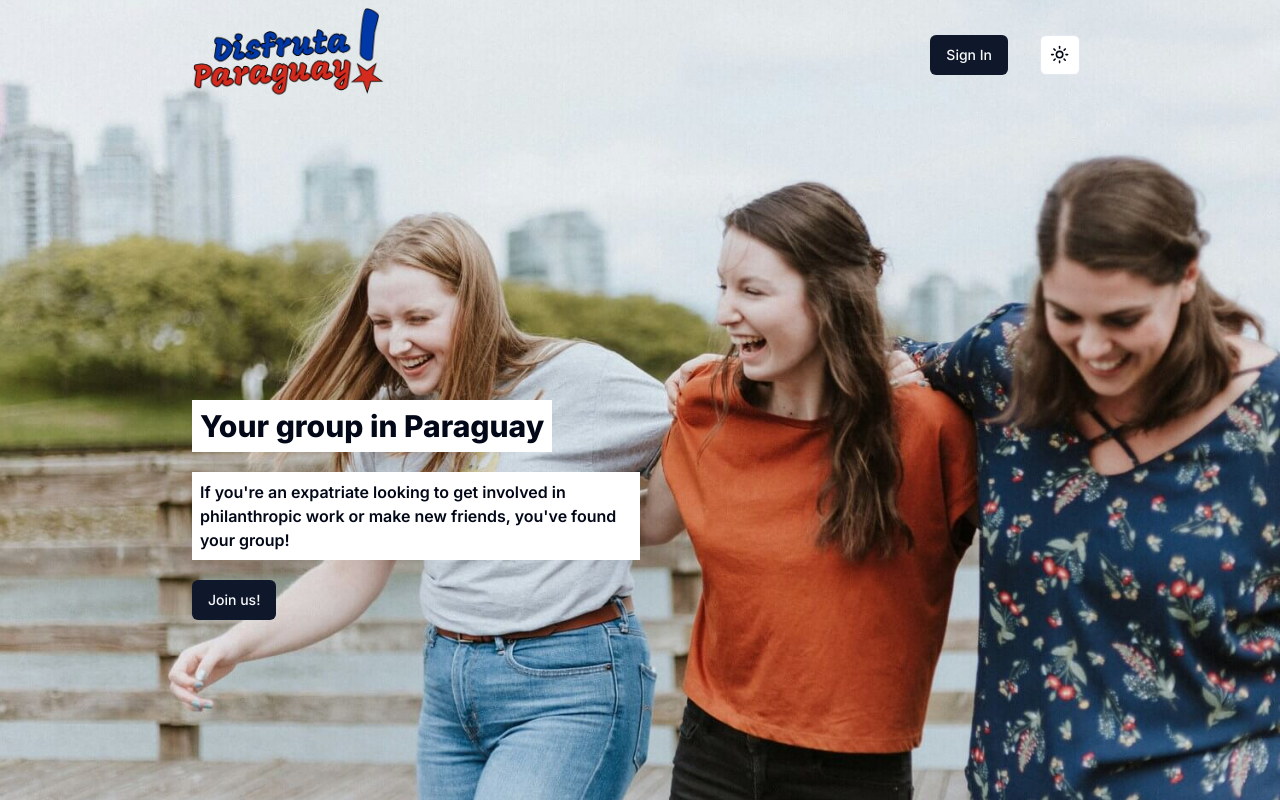
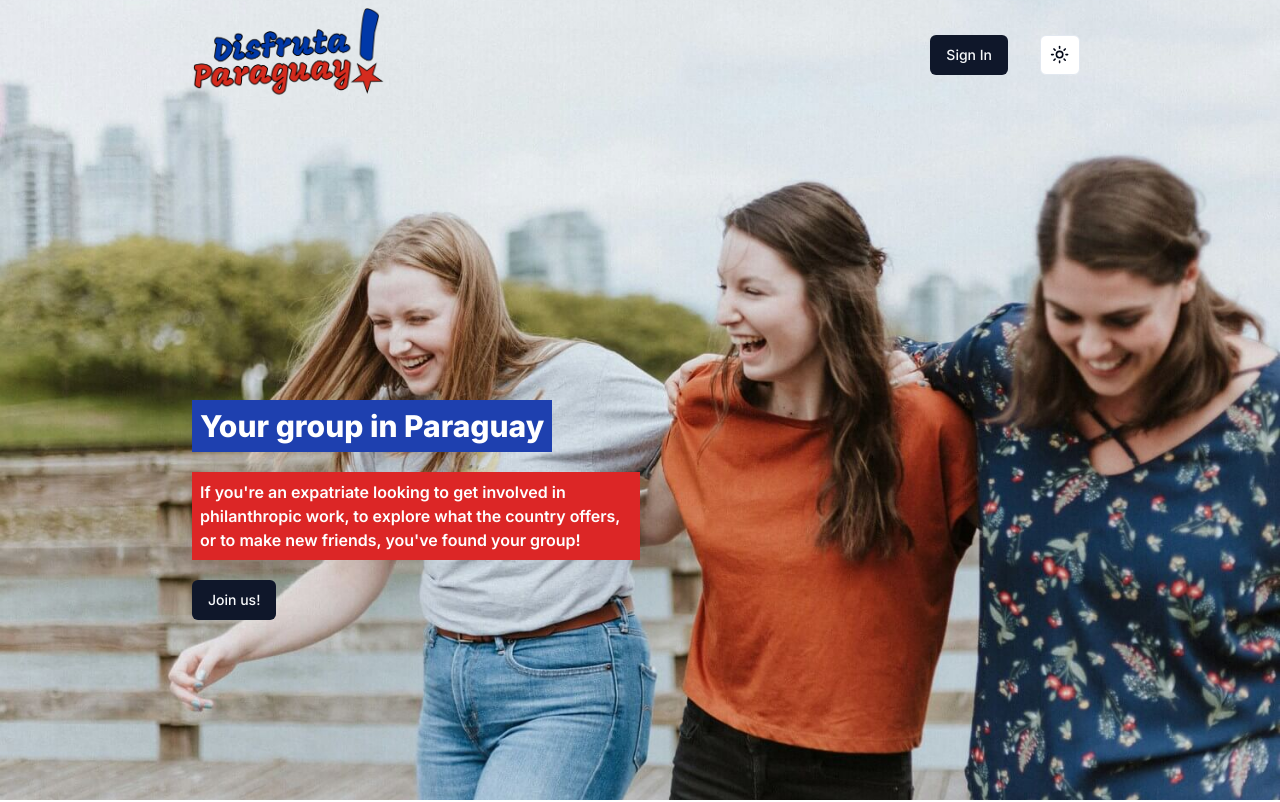
Before and after one commit to rafaelpalma88/web-disfrutaparaguay, a Next.js app: page / in a window 1280 px wide. Shown: the top 802 px of the page. Built offline with nearby package versions, Linux system fonts and the light colour scheme.

Commit message:
updating styles

```diff
--- a/src/app/page.tsx
+++ b/src/app/page.tsx
@@ -19,14 +19,17 @@ export default function Home() {
             style={{ marginTop: "calc(50vh)" }}
           >
             <div className="w-1/2 mt-16">
-              <span className="mb-5 inline-block font-extrabold text-3xl antialiased bg-white px-2 py-2">
+              <span className="mb-5 inline-block font-extrabold text-3xl antialiased bg-blue-800 text-white px-2 py-2">
+                {/* 0038A8 */}
                 Your group in Paraguay
               </span>
-              <span className="mb-5 inline-block font-semibold antialiased bg-white px-2 py-2">
+              <span className="mb-5 inline-block font-semibold antialiased px-2 py-2 bg-red-600 text-white">
+                {/* D52B1E */}
                 If you're an expatriate looking to get involved in philanthropic
-                work or make new friends, you've found your group!
+                work, to explore what the country offers, or to make new
+                friends, you've found your group!
               </span>
-              <Button>Join us!</Button>
+              <Button className="">Join us!</Button>
             </div>
           </div>
         </div>
```
